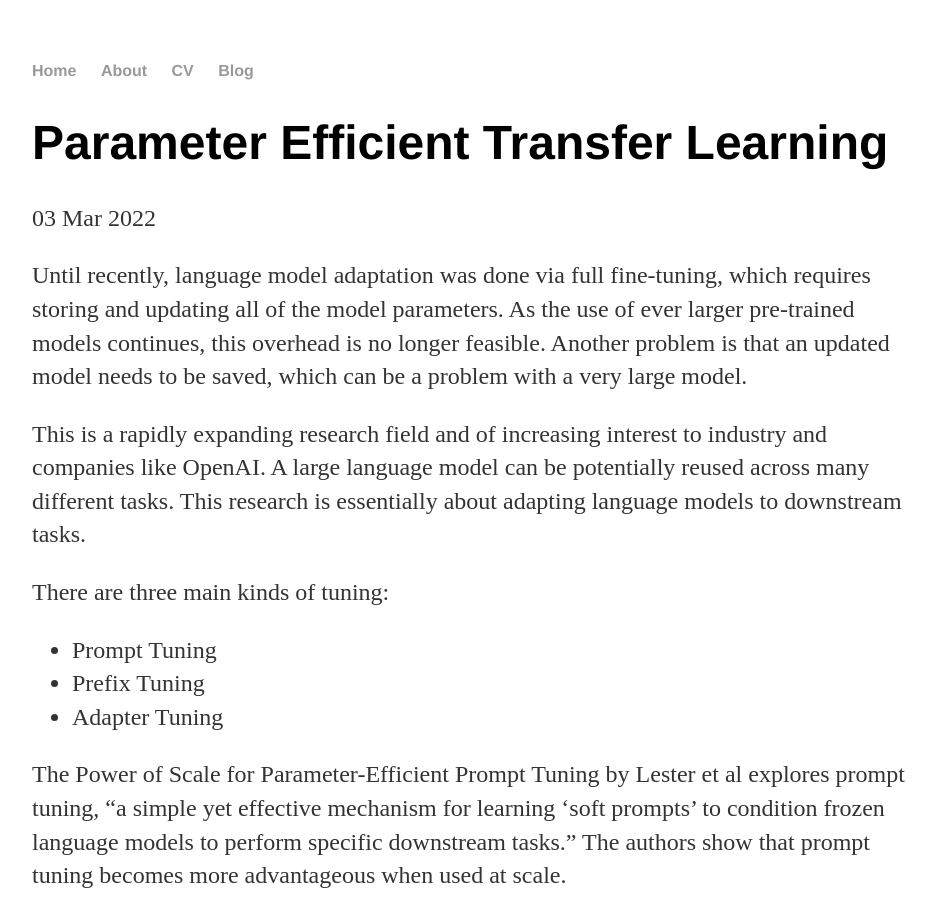
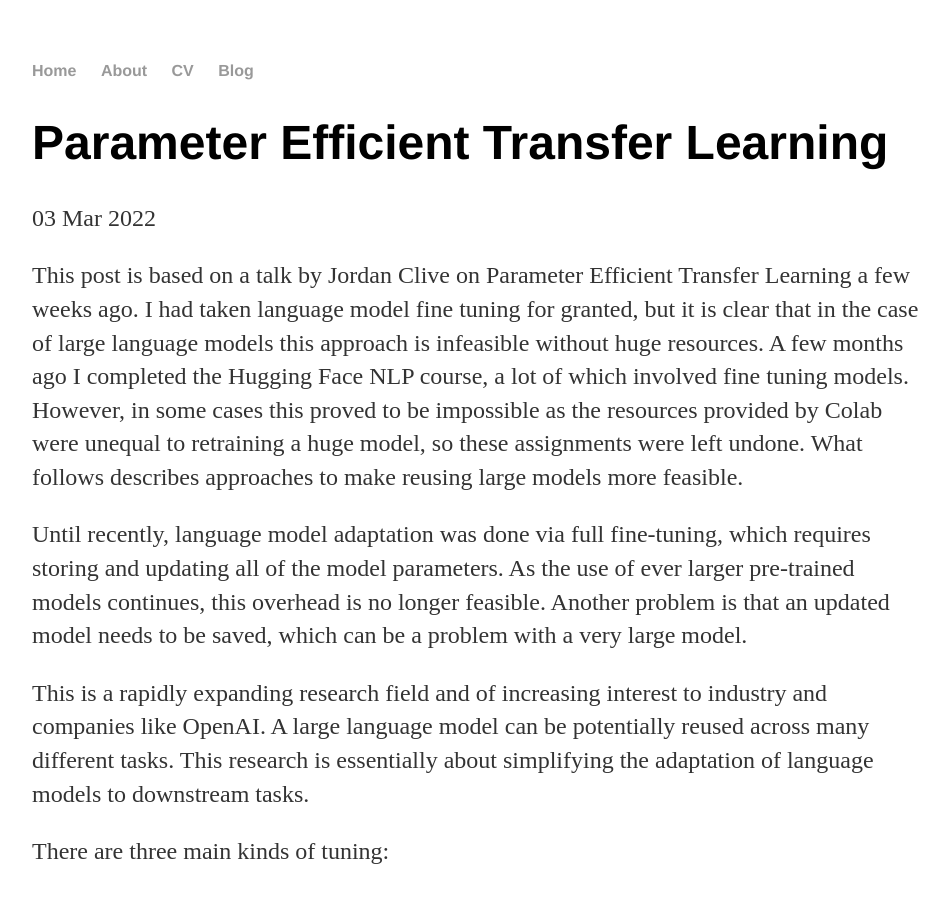
Before and after one commit to hankquinlan/hankquinlan.github.io, a Jekyll site: the page built from _posts/2022-03-03-parameter-efficient-transfer-learning.md, in a window 1280 px wide and 900 px high. Shown: the whole window, without its empty margins (160-1109 px from the left). Built offline with Jekyll 4.4.1, drawn with Linux system fonts in a browser that asks for light colours; some of the changed text lies outside the part shown.

Commit message:
Update 2022-03-03-parameter-efficient-transfer-learning.md
Final draft.

```diff
--- a/_posts/2022-03-03-parameter-efficient-transfer-learning.md
+++ b/_posts/2022-03-03-parameter-efficient-transfer-learning.md
@@ -3,14 +3,15 @@ layout: post
 title:  "Parameter Efficient Transfer Learning"
 date:   2022-03-03 18:00:00 +0000
 categories: Natural Language Processing
-permalink: /:title
+permlink: /:title
 ---
 
+This post is based on a talk by Jordan Clive on Parameter Efficient Transfer Learning a few weeks ago. I had taken language model fine tuning for granted, but it is clear that in the case of large language models this approach is infeasible without huge resources. A few months ago I completed the Hugging Face NLP course, a lot of which involved fine tuning models. However, in some cases this proved to be impossible as the resources provided by Colab were unequal to retraining a huge model, so these assignments were left undone. What follows describes approaches to make reusing large models more feasible.
 
 Until recently, language model adaptation was done via full fine-tuning, which requires storing and updating all of the model parameters.
 As the use of ever larger pre-trained models continues, this overhead is no longer feasible. Another problem is that an updated model needs to be saved, which can be a problem with a very large model.
 
-This is a rapidly expanding research field and of increasing interest to industry and companies like OpenAI. A large language model can be potentially reused across many different tasks. This research is essentially about adapting language models to downstream tasks.
+This is a rapidly expanding research field and of increasing interest to industry and companies like OpenAI. A large language model can be potentially reused across many different tasks. This research is essentially about simplifying the adaptation of language models to downstream tasks.
 
 There are three main kinds of tuning:
 
@@ -29,7 +30,7 @@ Techniques such as Prompt-Tuning and Adapters are at the forefront of a new para
 
 Adapters are a light-weight alternative to full model fine-tuning, consisting of only a tiny set of newly introduced parameters at every transformer layer. AdapterHub https://adapterhub.ml/ is a central repository for pre-trained adapter modules.
 
-BitFit: Simple Parameter-efficient Fine-tuning for Transformer-based Masked Language-models by Zaken et al introduces BitFit, a sparse fine tuning method where only the bias terms of the model (or a subset of them) are modified. BitFit on pre-trained BERT models is reported to be just as effective and aometimes better than fine-tuning the entire model. The findings of the paper seem support the hypothesis that fine tuning is mainly about exposing knowledge induced by training the language model, rather than learning new task-specific linguistic knowledge.
+BitFit: Simple Parameter-efficient Fine-tuning for Transformer-based Masked Language-models by Zaken et al introduces BitFit, a sparse fine tuning method where only the bias terms of the model (or a subset of them) are modified. BitFit on pre-trained BERT models is reported to be just as effective and aometimes better than fine-tuning the entire model. The findings of the paper seem to support the hypothesis that fine tuning is mainly about exposing knowledge induced by training the language model, rather than learning new task-specific linguistic knowledge.
 
 Pre-train, Prompt, and Predict: A Systematic Survey of Prompting Methods in Natural Language Processing by Liu et al provides a survey of prompting methods in NLP. Prompt-based learning is based on language models that model the probability of text directly. This allows the language model to be pre-trained on massive amounts of raw text, and by defining a new prompting function the model is able to perform few-shot or even zero-shot learning, adapting to new scenarios with few or no labeled data.
 
@@ -40,3 +41,5 @@ Another approach to paramter efficiency is to use low rank methods for adapter t
 Another low rank approach is provided by LoRA: Low-Rank Adaptation of Large Language Models from Hu et al. This appoach reduces the number of trainable parameters by learning pairs of rank-decompostion matrices while freezing the original weights. This reduces the storage requirement for large language models adapted to specific tasks and enables efficient task-switching during deployment all without introducing inference latency.
 
 UniPELT: A Unified Framework for Parameter-Efficient Language Model Tuning by Mao et al provides an approach that incorporates different parameter-efficient language model tuning (PELT) methods as submodules and learns to activate the ones that best suit the current data or task setup. This seems to indicate that a mixture of multiple PELT methods may be inherently more effective than single methods.
+
+The lastest research has focussed on unified frameworks that establish connections between the various parameter efficient transfer learning methods and provide new fine tuning methods that tune less parameters than previous methods in isolation.
```
